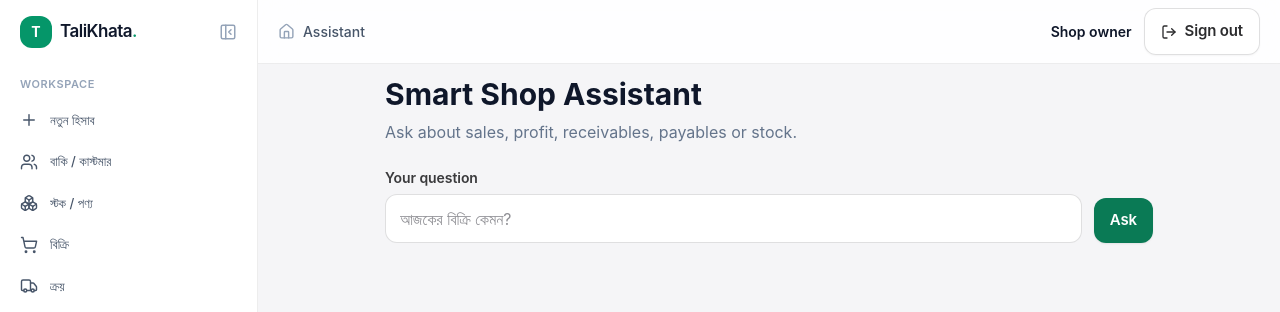
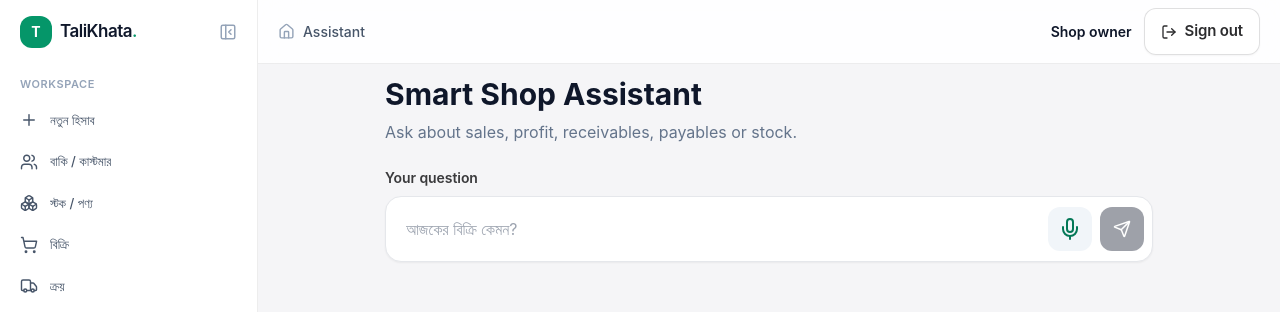
Before and after one commit to joy11122/talikhata-dual-ai-voice-controll, a Next.js app: page /dashboard/assistant in a window 1280 px wide. Shown: the top 312 px of the page. Built offline with nearby package versions, Linux system fonts and the light colour scheme; no server answers.

Commit message:
feat: add voice-to-text button to assistant composer

```diff
--- a/app/dashboard/assistant/page.tsx
+++ b/app/dashboard/assistant/page.tsx
@@ -1,3 +1,60 @@
 'use client';
-import {useState} from 'react';
-export default function Page(){const[q,setQ]=useState(''),[a,setA]=useState(''),[busy,setBusy]=useState(false),[error,setError]=useState('');async function ask(e:React.FormEvent){e.preventDefault();if(!q.trim())return;setBusy(true);setError('');try{const r=await fetch('/api/assistant',{method:'POST',headers:{'content-type':'application/json'},body:JSON.stringify({question:q})});const d=await r.json();if(!r.ok)throw new Error(d.error||'Assistant request failed');setA(d.answer||'No answer')}catch(e){setError(e instanceof Error?e.message:'Assistant unavailable')}finally{setBusy(false)}}return <div className="mx-auto max-w-3xl"><h1 className="text-3xl font-bold">Smart Shop Assistant</h1><p className="mt-2 text-slate-500">Ask about sales, profit, receivables, payables or stock.</p><form onSubmit={ask} className="mt-6 flex flex-col gap-3 sm:flex-row sm:items-end"><div className="flex-1"><label className="form-label">Your question</label><input className="field" value={q} onChange={e=>setQ(e.target.value)} placeholder="আজকের বিক্রি কেমন?" aria-label="Your question" required/></div><button disabled={busy} aria-busy={busy} className="btn-primary w-full sm:w-auto">{busy?<span className="spinner"/>:null}{busy?'Thinking…':'Ask'}</button></form>{error&&<div className="mt-4 rounded-xl border border-red-200 bg-red-50 p-4 text-sm text-red-700">{error}</div>}{a&&<div className="mt-5 rounded-2xl border bg-white p-5 text-lg">{a}</div>}</div>}
+import {useRef, useState} from 'react';
+import {Mic, Send, Loader2, X} from 'lucide-react';
+
+export default function Page(){
+  const [q,setQ]=useState(''),[a,setA]=useState(''),[busy,setBusy]=useState(false),[error,setError]=useState(''),[listening,setListening]=useState(false);
+  const recognition=useRef<any>(null);
+
+  async function ask(e?:React.FormEvent){
+    e?.preventDefault();
+    if(!q.trim()||busy)return;
+    setBusy(true);setError('');
+    try{
+      const r=await fetch('/api/assistant',{method:'POST',headers:{'content-type':'application/json'},body:JSON.stringify({question:q})});
+      const d=await r.json();
+      if(!r.ok)throw new Error(d.error||'Assistant request failed');
+      setA(d.answer||'No answer');
+    }catch(e){setError(e instanceof Error?e.message:'Assistant unavailable')}
+    finally{setBusy(false)}
+  }
+
+  function startVoice(){
+    setError('');
+    if(!('SpeechRecognition' in window||'webkitSpeechRecognition' in window)){
+      setError('Voice input is not supported in this browser. You can type your question.');
+      return;
+    }
+    const C=(window as any).SpeechRecognition||(window as any).webkitSpeechRecognition;
+    const r=new C();
+    recognition.current=r;r.lang='bn-BD';r.continuous=false;r.interimResults=true;
+    r.onstart=()=>setListening(true);
+    r.onresult=(e:any)=>{
+      let value='';
+      for(let i=0;i<e.results.length;i++)value+=e.results[i][0].transcript;
+      setQ(value);
+    };
+    r.onerror=()=>{setListening(false);setError('Voice input could not be captured. Please try again.')};
+    r.onend=()=>{setListening(false)};
+    r.start();
+  }
+
+  return <div className="mx-auto max-w-3xl">
+    <h1 className="text-3xl font-bold">Smart Shop Assistant</h1>
+    <p className="mt-2 text-slate-500">Ask about sales, profit, receivables, payables or stock.</p>
+    <form onSubmit={ask} className="mt-6">
+      <label className="form-label">Your question</label>
+      <div className="mt-2 flex items-center gap-2 rounded-2xl border bg-white p-2 shadow-sm focus-within:ring-2 focus-within:ring-emerald-500/20">
+        <input className="min-w-0 flex-1 border-0 bg-transparent px-3 py-3 outline-none" value={q} onChange={e=>setQ(e.target.value)} placeholder="আজকের বিক্রি কেমন?" aria-label="Your question" required/>
+        <button type="button" onClick={startVoice} disabled={listening||busy} aria-label="Speak your question" title="Speak your question" className={`flex h-11 w-11 shrink-0 items-center justify-center rounded-xl transition ${listening?'bg-emerald-600 text-white':'bg-slate-100 text-emerald-700 hover:bg-emerald-50'} disabled:opacity-50`}>
+          {listening?<Mic className="animate-pulse"/>:<Mic/>}
+        </button>
+        <button type="submit" disabled={busy||!q.trim()} aria-label="Send question" className="flex h-11 w-11 shrink-0 items-center justify-center rounded-xl bg-slate-900 text-white transition hover:bg-slate-800 disabled:opacity-40">
+          {busy?<Loader2 className="animate-spin"/>:<Send size={18}/>}
+        </button>
+      </div>
+    </form>
+    {error&&<div className="mt-4 flex items-center justify-between rounded-xl border border-red-200 bg-red-50 p-4 text-sm text-red-700"><span>{error}</span><button onClick={()=>setError('')} aria-label="Close error"><X size={16}/></button></div>}
+    {a&&<div className="mt-5 rounded-2xl border bg-white p-5 text-lg">{a}</div>}
+  </div>
+}
```
